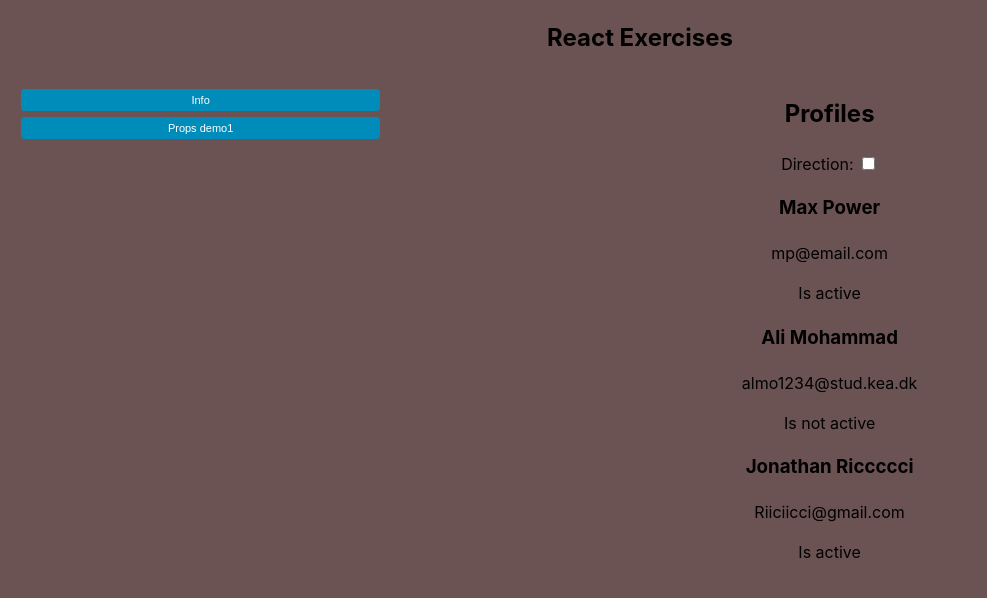
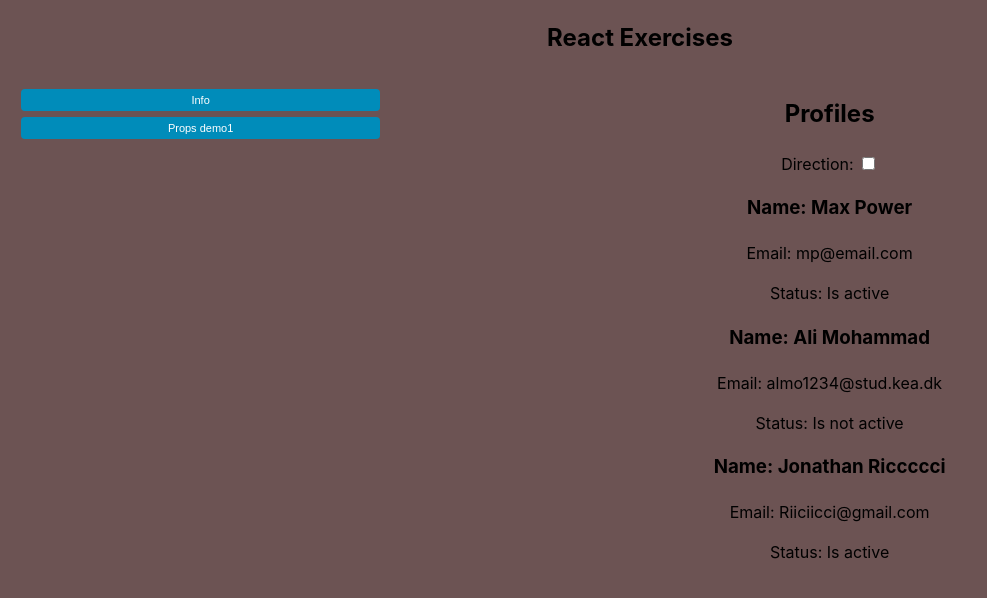
Before and after one commit to AliHMohammad/react-med-lars, a React (Vite) app: page / in a window 1280 px wide. Both pictures are taken after a click on the button "Props demo1". Shown: the top 598 px of the page, without its empty margins (0-987 px from the left). Built offline with nearby package versions, Linux system fonts and the light colour scheme.

Commit message:
refactor

```diff
--- a/src/components/Profile.tsx
+++ b/src/components/Profile.tsx
@@ -15,9 +15,9 @@ export default function Profile({ name, email, isActive, singleLine }: Props) {
 		</>
 	) : (
 		<div>
-			<h3>{name}</h3>
-			<p>{email}</p>
-			<p>{isActive ? 'Is active' : 'Is not active'}</p>
+			<h3>Name: {name}</h3>
+			<p>Email: {email}</p>
+			<p>Status: {isActive ? 'Is active' : 'Is not active'}</p>
 		</div>
 	);
 }
```
